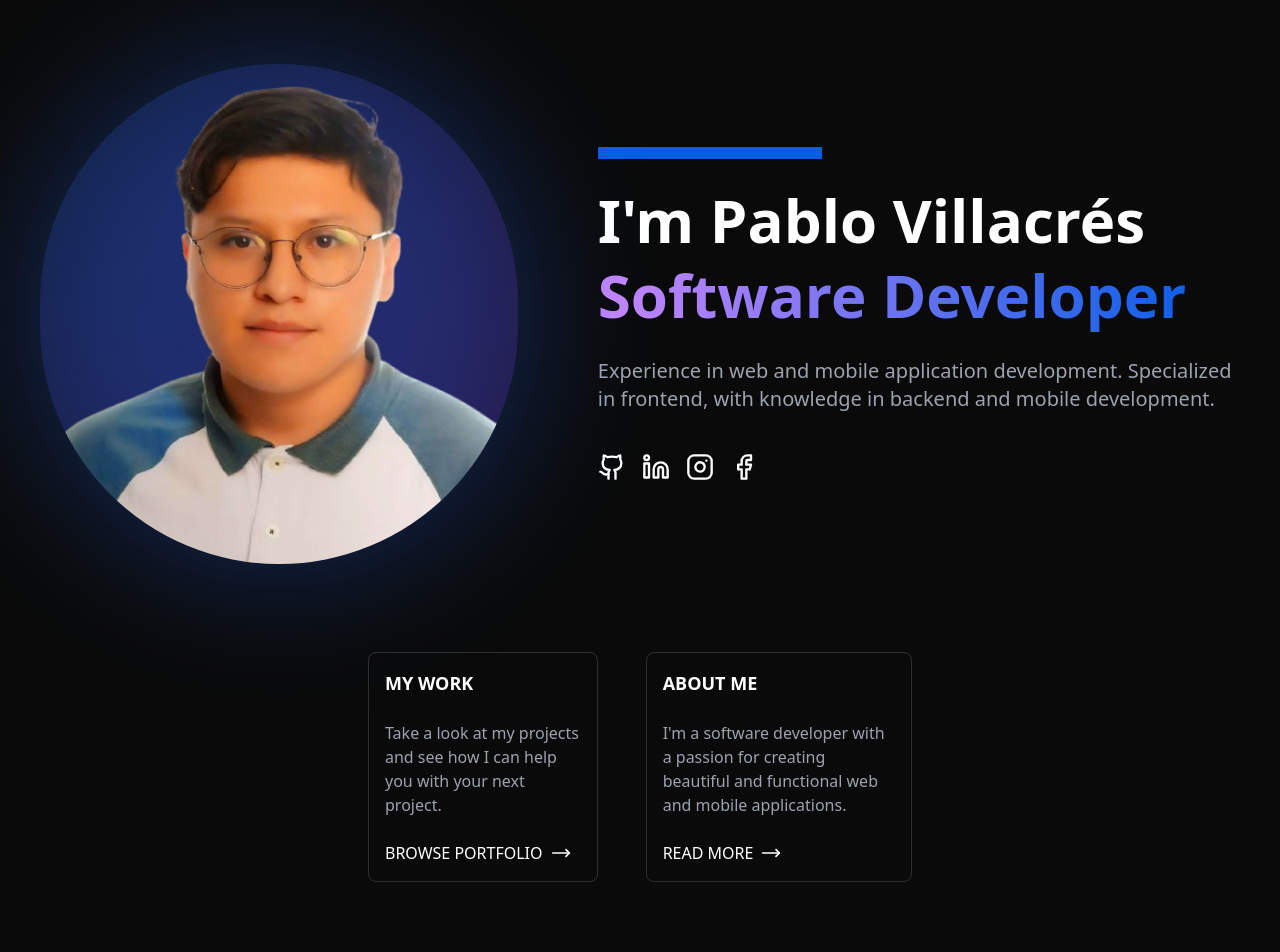
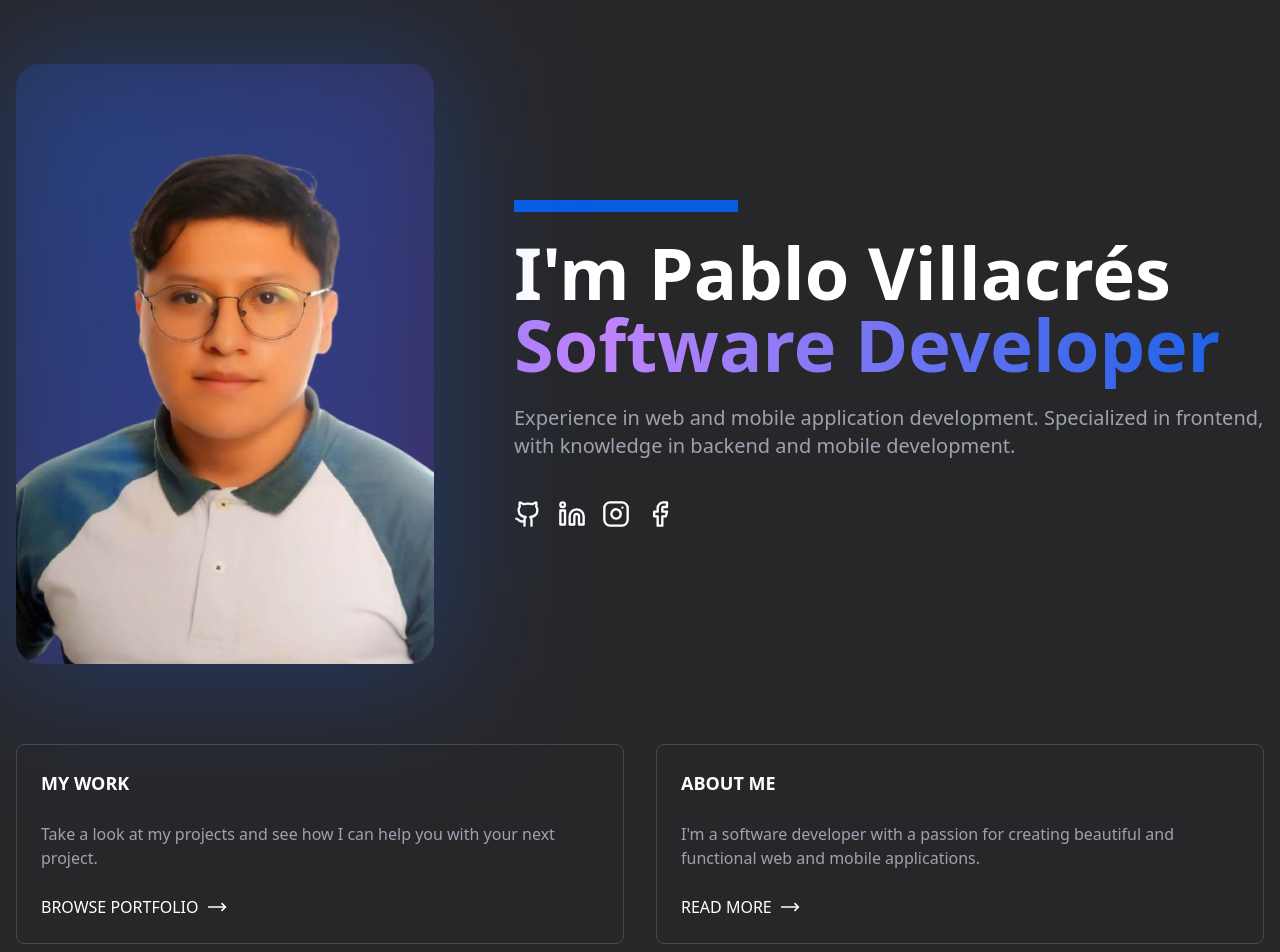
Before and after one commit to SrPabvliss/next-portfolio, a Next.js app: page / in a window 1280 px wide. Shown: the top 952 px of the page. Built offline with nearby package versions, Linux system fonts and the light colour scheme.

Commit message:
feat: projects section created, start loading project info

```diff
--- a/app/components/hero/index.tsx
+++ b/app/components/hero/index.tsx
@@ -13,23 +13,24 @@ const Hero = () => {
 			initial={{ opacity: 0, y: 20 }}
 			animate={{ opacity: 1, y: 0 }}
 			transition={{ duration: 0.5 }}
-			className="flex flex-col w-full justify-center items-center gap-20 py-16 px-10 min-h-screen"
+			className="w-full flex flex-col justify-center items-center bg-zinc-800 py-16 min-h-screen"
 		>
-			<div className="flex gap-20 items-center">
+			<div className="flex flex-col items-center gap-20 container mx-auto px-4">
+				<div className="flex flex-col md:flex-row gap-8 md:gap-20 items-center">
 					<motion.div
 						initial={{ opacity: 0, scale: 0.5 }}
 						animate={{ opacity: 1, scale: 1 }}
 						transition={{ duration: 0.5, delay: 0.2 }}
-					className="relative w-[500px] h-[500px] group"
+						className="relative w-[300px] h-[300px] md:w-[400px] md:h-[400px] lg:w-[700px] lg:h-[600px] group"
 					>
-					<div className="absolute -inset-4 rounded-full blur-3xl bg-blue-600/30 transition-colors" />
-					<div className="relative w-full h-full rounded-full bg-gradient-to-br from-blue-600/20 to-purple-600/20 overflow-hidden flex items-center justify-center">
+						<div className="absolute -inset-4 rounded-3xl blur-3xl bg-blue-600/30 transition-colors" />
+						<div className="relative w-full h-full rounded-3xl bg-gradient-to-br from-blue-600/20 to-purple-600/20 overflow-hidden flex items-center justify-center">
 							<Image
 								src={ProfilePicture}
 								alt="Hero"
-							width={450}
-							height={450}
-							className="pt-10 rounded-full object-cover hover:scale-102 transition-transform duration-300"
+								width={600}
+								height={600}
+								className="pt-10 rounded-3xl object-cover hover:scale-102 transition-transform duration-300"
 							/>
 						</div>
 					</motion.div>
@@ -41,8 +42,9 @@ const Hero = () => {
 						className="flex flex-col gap-6"
 					>
 						<div className="w-56 h-3 bg-blue-500" />
-					<h1 className="text-6xl font-bold text-white leading-tight">
-						I&apos;m Pablo Villacrés<br />
+						<h1 className="text-4xl md:text-5xl lg:text-6xl xl:text-7xl font-bold text-white leading-tight">
+							I&apos;m Pablo Villacrés
+							<br />
 							<motion.span
 								initial={{ opacity: 0 }}
 								animate={{ opacity: 1 }}
@@ -56,16 +58,15 @@ const Hero = () => {
 								Software Developer
 							</motion.span>
 						</h1>
-					<p className="text-gray-400 text-xl max-w-2xl">
-						Experience in web and mobile application
-						development. Specialized in frontend, with knowledge in backend and
-						mobile development.
+						<p className="text-gray-400 text-lg md:text-xl ">
+							Experience in web and mobile application development. Specialized
+							in frontend, with knowledge in backend and mobile development.
 						</p>
 						<SocialLinks />
 					</motion.div>
 				</div>
-
 				<WorkSection />
+			</div>
 		</motion.div>
 	);
 };
--- a/app/components/hero/work-card.tsx
+++ b/app/components/hero/work-card.tsx
@@ -8,12 +8,12 @@ const WorkCard = ({ title, description, ctaText }: WorkCardProps) => (
 		initial={{ opacity: 0, y: 20 }}
 		animate={{ opacity: 1, y: 0 }}
 		transition={{ duration: 0.3 }}
-		className="group relative p-2 cursor-pointer"
+		className="group relative  cursor-pointer flex-1 "
 	>
 		<div className="absolute -inset-1 rounded-lg bg-white/0 group-hover:bg-gradient-to-r from-blue-500/12 via-purple-400/12 to-blue-500/12 blur-xl transition-all duration-300" />
-		<div className="relative flex flex-col gap-6 rounded-lg border border-white/15 group-hover:border-white/25 p-4 transition-all duration-300">
+		<div className="relative flex flex-col justify-between gap-6 rounded-lg border border-white/15 group-hover:border-white/25 transition-all duration-300 min-h-[200px] p-6">
 			<h2 className="text-lg font-bold text-white">{title}</h2>
-			<p className="text-gray-400 text-md max-w-2xl">{description}</p>
+			<p className="text-gray-400 text-md ">{description}</p>
 			<motion.span
 				whileHover={{ x: 5 }}
 				className="flex items-center gap-2 text-white group-hover:text-transparent group-hover:bg-clip-text group-hover:bg-gradient-to-r group-hover:from-blue-500 group-hover:via-purple-400 group-hover:to-blue-500 group-hover:bg-[length:200%_auto] group-hover:animate-gradient transition-colors w-fit"
--- a/app/components/hero/work-section.tsx
+++ b/app/components/hero/work-section.tsx
@@ -3,7 +3,7 @@ import WorkCard from "./work-card";
 
 const WorkSection = () => {
 	return (
-		<div className="flex justify-between gap-8 px-80">
+		<div className="flex justify-between gap-8 w-full">
 			{workCards.map((card, index) => (
 				<WorkCard key={index} {...card} />
 			))}
--- /dev/null
+++ b/app/components/projects/index.tsx
@@ -0,0 +1,43 @@
+"use client";
+
+import React from "react";
+import { motion } from "@/app/components/motion";
+import ProjectsHeader from "./projects-header";
+import { PROJECTS_DATA } from "@/app/constants/projects";
+import ProjectCard from "./project-card";
+
+const Projects = () => {
+	return (
+		<motion.div
+			initial={{ opacity: 0, y: 20 }}
+			animate={{ opacity: 1, y: 0 }}
+			transition={{ duration: 0.5 }}
+			className="w-full bg-zinc-800 py-24"
+		>
+			<div className="container mx-auto px-4">
+				<div className="grid grid-cols-2 gap-12">
+					{/* Left Column */}
+					<div className="flex flex-col gap-8">
+						<ProjectsHeader />
+						{PROJECTS_DATA.filter((_, index) => index % 2 === 1).map(
+							(project, index) => (
+								<ProjectCard key={index} {...project} />
+							)
+						)}
+					</div>
+
+					{/* Right Column */}
+					<div className="flex flex-col gap-8">
+						{PROJECTS_DATA.filter((_, index) => index % 2 === 0).map(
+							(project, index) => (
+								<ProjectCard key={index} {...project} />
+							)
+						)}
+					</div>
+				</div>
+			</div>
+		</motion.div>
+	);
+};
+
+export default Projects;
--- /dev/null
+++ b/app/components/projects/project-card.tsx
@@ -0,0 +1,55 @@
+import { motion } from "@/app/components/motion";
+import Image from "next/image";
+import { ProjectProps } from "@/app/types/projects.interface";
+
+const ProjectCard = ({
+	title,
+	description,
+	image,
+	technologies,
+	company,
+}: ProjectProps) => {
+	return (
+		<motion.div
+			whileHover={{ scale: 1.02 }}
+			className="group relative rounded-3xl overflow-hidden bg-[#1e1e1e] border border-white/5"
+		>
+			<div className="absolute inset-0 bg-gradient-to-br from-blue-500/10 to-purple-500/10 opacity-0 group-hover:opacity-100 transition-opacity duration-300" />
+
+			<div className=" flex flex-col gap-4 p-6">
+				<div className="flex items-center gap-4">
+					<div className="w-16 h-16 rounded-full bg-white/10 flex items-center justify-center">
+						{company.icon}
+					</div>
+					<div>
+						<h3 className="text-2xl font-bold text-white">{company.name}</h3>
+						<p className="text-gray-400">{title}</p>
+					</div>
+				</div>
+
+				<p className="text-gray-400">{description}</p>
+
+				<div className="flex flex-wrap gap-2">
+					{technologies.map((tech, index) => (
+						<span
+							key={index}
+							className="px-3 py-1 rounded-full text-sm bg-white/10 text-white"
+						>
+							{tech}
+						</span>
+					))}
+				</div>
+			</div>
+			<div className="relative w-full aspect-[16/9]">
+				<Image
+					src={image}
+					alt={title}
+					fill
+					className="object-cover rounded-xl transition-transform duration-300 group-hover:scale-105"
+				/>
+			</div>
+		</motion.div>
+	);
+};
+
+export default ProjectCard;
--- /dev/null
+++ b/app/components/projects/projects-header.tsx
@@ -0,0 +1,23 @@
+import { motion } from "../motion";
+
+const ProjectsHeader = () => {
+	return (
+		<div className=" flex flex-col gap-4 mb-6">
+			<div className="flex items-center gap-2">
+				<span className="text-blue-500 font-medium text-lg">/</span>
+				<span className="text-white font-medium text-lg">MY PORTFOLIO</span>
+			</div>
+			<h2 className="text-4xl md:text-5xl font-bold text-white">
+				Take a look at the latest projects I've done
+			</h2>
+			<motion.div
+				initial={{ width: 0 }}
+				animate={{ width: "200px" }}
+				transition={{ duration: 0.5, delay: 0.2 }}
+				className="h-1 bg-blue-500"
+			/>
+		</div>
+	);
+};
+
+export default ProjectsHeader;
--- /dev/null
+++ b/app/constants/projects.tsx
@@ -0,0 +1,54 @@
+import { ProjectProps } from "@/app/types/projects.interface";
+import { CodeIcon, NotepadText } from "lucide-react";
+
+export const PROJECTS_DATA: ProjectProps[] = [
+	{
+		title: "Universidad Técnica de Ambato",
+		description:
+			"Modern website development for a digital agency, featuring a clean design and smooth animations.",
+		image: "/images/projects/30shots_so.png",
+		technologies: [
+			"React JS",
+			"Web Development",
+			"TailwindCSS",
+			"Framer Motion",
+		],
+		company: {
+			name: "Gendocs V3",
+			icon: <NotepadText className="w-6 h-6 text-white" />,
+		},
+	},
+	{
+		title: "Development Dynamics",
+		description:
+			"DeFi platform development with real-time crypto data integration and interactive trading features.",
+		image: "/images/projects/30shots_so.png",
+		technologies: ["React JS", "Web Development", "Web3", "Crypto"],
+		company: {
+			name: "GabMotors Agenda",
+			icon: <CodeIcon className="w-6 h-6 text-white" />,
+		},
+	},
+	{
+		title: "MACOD",
+		description:
+			"DeFi platform development with real-time crypto data integration and interactive trading features.",
+		image: "/images/projects/30shots_so.png",
+		technologies: ["React JS", "Web Development", "Web3", "Crypto"],
+		company: {
+			name: "Translogi App",
+			icon: <CodeIcon className="w-6 h-6 text-white" />,
+		},
+	},
+	{
+		title: "Demisoft",
+		description:
+			"DeFi platform development with real-time crypto data integration and interactive trading features.",
+		image: "/images/projects/30shots_so.png",
+		technologies: ["React JS", "Web Development", "Web3", "Crypto"],
+		company: {
+			name: "Dizasa Work Orders App",
+			icon: <CodeIcon className="w-6 h-6 text-white" />,
+		},
+	},
+];
--- a/app/page.tsx
+++ b/app/page.tsx
@@ -2,12 +2,14 @@ import React from "react";
 import Home from "./pages/home-page";
 import Hero from "./components/hero";
 import Skills from "./components/skills";
+import Projects from "./components/projects";
 
 const page = () => {
 	return (
 		<main className="flex min-h-screen flex-col items-center justify-between">
 			<Hero />
 			<Skills />
+			<Projects />
 		</main>
 	);
 };
```
Also changed, not shown: app/types/projects.interface.ts (added, +15 -0 lines), app/components/projects.tsx (deleted), public/images/projects/30shots_so.png (added). Lines whose indentation alone changed are shown as unchanged.
